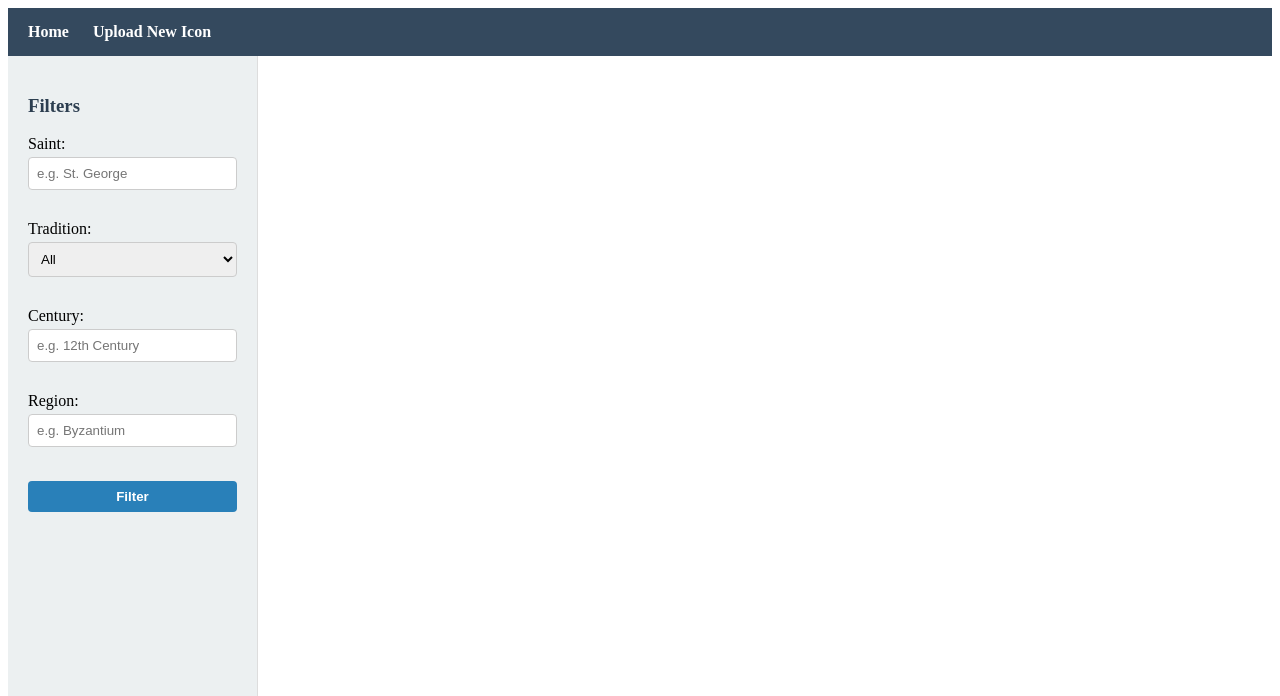
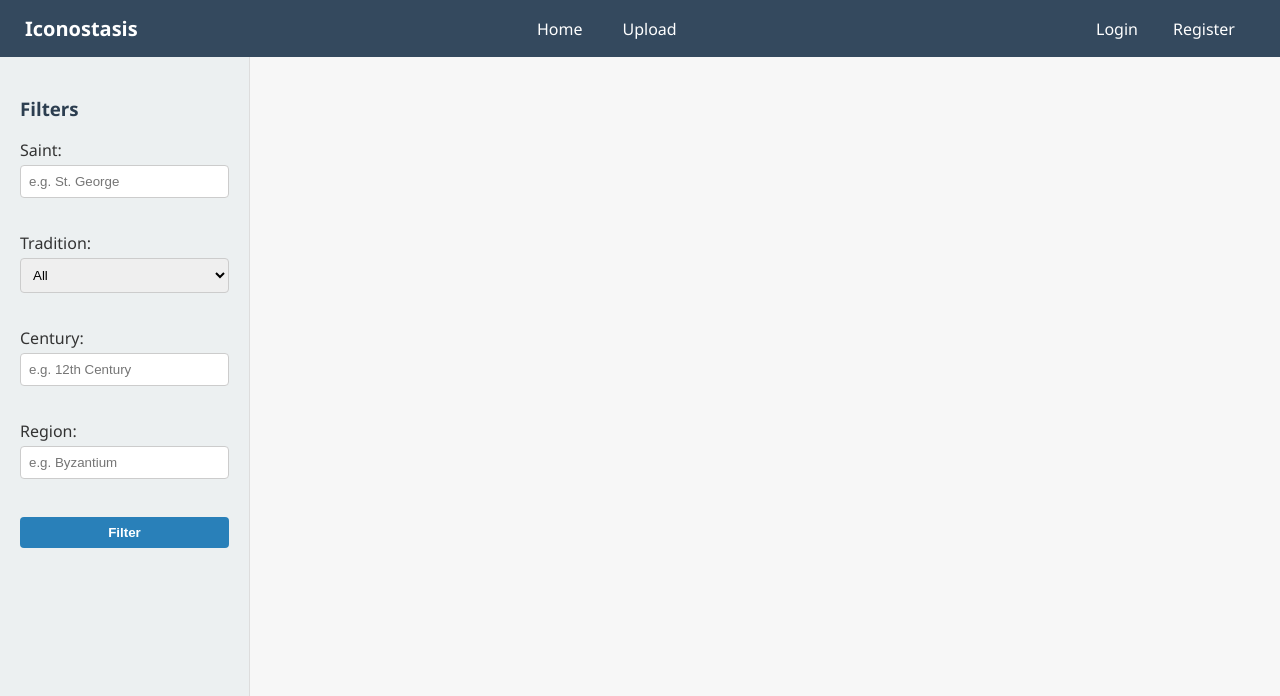
Before and after one commit to Luks-kit/iconostasis, a FastAPI app: page / in a window 1280 px wide. Shown: the top 696 px of the page. Run offline with FastAPI, Linux system fonts and the light colour scheme; data that the repository does not hold is empty.

Commit message:
huge update

```diff
--- a/main.py
+++ b/main.py
@@ -2,17 +2,24 @@ import os
 import cloudinary
 import cloudinary.uploader
 import bcrypt
-from fastapi import FastAPI, Request, Query, Form, UploadFile, File
-from fastapi.responses import HTMLResponse
+from fastapi import FastAPI, Request, Query, Form, UploadFile, File, HTTPException, status
+from fastapi.responses import HTMLResponse, RedirectResponse
 from fastapi.templating import Jinja2Templates
 from fastapi.staticfiles import StaticFiles
+from starlette.middleware.sessions import SessionMiddleware
 from sqlalchemy import create_engine
 from sqlalchemy.orm import sessionmaker
-from models import Base, Icon, Saint, Tradition
+from models import Base, Icon, Saint, Tradition, User
 
 
 app = FastAPI()
+app.add_middleware(
+        SessionMiddleware,
+        secret_key=os.getenv("SECRET_KEY")
+)
+
 templates = Jinja2Templates(directory="templates")
+
 
 # Serve the 'static' folder at /static
 app.mount("/static", StaticFiles(directory="static"), name="static")
@@ -49,6 +56,15 @@ def get_db():
     finally:
         db.close()
 
+def get_current_user(request: Request):
+    user_id = request.session.get("user_id")
+    if not user_id:
+        return None
+
+    db = SessionLocal()
+    return db.query(User).filter(User.id == int(user_id)).first()
+
+
 # Home page
 @app.get("/", response_class=HTMLResponse)
 def home(
@@ -60,6 +76,7 @@ def home(
 ):
     db = SessionLocal()
     query = db.query(Icon)
+    user = get_current_user(request)
 
     # Filter by tradition
     if tradition_id > 0:
@@ -82,6 +99,7 @@ def home(
 
     return templates.TemplateResponse("index.html", {
         "request": request,
+        "user": user,
         "icons": icons,
         "traditions": traditions,
         "selected_tradition": str(tradition_id),
@@ -97,13 +115,13 @@ def icon_detail(request: Request, icon_id: int):
     icon = db.query(Icon).filter(Icon.id == icon_id).first()
     if not icon:
         return HTMLResponse(content="Icon not found", status_code=404)
-    return templates.TemplateResponse("icon.html", {"request": request, "icon": icon})
+    return templates.TemplateResponse("icon.html", {"request": request, "icon": icon, "user": get_current_user(request)})
 
 @app.get("/upload", response_class=HTMLResponse)
 def upload_form(request: Request):
     db = SessionLocal()
     traditions = db.query(Tradition).all()
-    return templates.TemplateResponse("upload.html", {"request": request, "traditions": traditions})
+    return templates.TemplateResponse("upload.html", {"request": request, "traditions": traditions, "user": get_current_user(request)})
 
 @app.post("/upload", response_class=HTMLResponse)
 def upload_icon(
@@ -120,6 +138,10 @@ def upload_icon(
     db = SessionLocal()
     image_file.file.seek(0)
 
+    user = get_current_user(request)
+    if not user:
+        return RedirectResponse(url="/login", status_code=303)
+
     upload_result = cloudinary.uploader.upload(image_file.file)
     optimized_url = upload_result["secure_url"]
 
@@ -131,7 +153,8 @@ def upload_icon(
         iconographer=iconographer,
         description=description,
         tradition_id=tradition_id,
-        image_url=optimized_url
+        image_url=optimized_url,
+        user_id=user.id
     )
 
     # Handle saints
@@ -148,7 +171,7 @@ def upload_icon(
     db.add(icon)
     db.commit()
 
-    return templates.TemplateResponse("upload_success.html", {"request": request, "icon": icon})
+    return templates.TemplateResponse("upload_success.html", {"request": request, "icon": icon, "user": user})
 
 @app.get("/login", response_class=HTMLResponse)
 def log_in_form(request: Request):
@@ -162,22 +185,68 @@ def log_in(
 ):
     db = SessionLocal()
 
-    # 1. Look for the user in the database
+    # 1. Look for the user
     user = db.query(User).filter(User.username == username).first()
 
-    # 2. Check if user exists AND if the password is correct
-    # pwd_context.verify takes (plain_text_password, hashed_password_from_db)
-    if not user or not pwd_context.verify(password, user.password_hash):
-        # If it fails, send them back to login with an error message
-        return templates.TemplateResponse("login.html", {
+    # 2. Verify password using bcrypt directly
+    if not user:
+        return templates.TemplateResponse(name="login.html", context={
             "request": request,
-            "error": "Invalid username or password"
-        })
+            "error": "No user with that username found"
+        }, status_code=401)
+    # bcrypt needs bytes, so we encode the strings
+    is_valid: bool = bcrypt.checkpw(
+        password.encode('utf-8'),
+        user.hashed_pw.encode('utf-8')
+    )
 
-    # 3. If successful, redirect to home or dashboard
-    response = RedirectResponse(url="/", status_code=status.HTTP_302_FOUND)
+    if not is_valid:
+        return templates.TemplateResponse(name="login.html", context={
+            "request": request,
+            "error": "Invalid password"
+        }, status_code=401)
 
-    # TODO: Set a cookie or JWT token here so the browser "remembers" them
-    # response.set_cookie(key="session_id", value="xyz123")
+    # 3. Success
+    request.session["user_id"] = user.id
+    return RedirectResponse(url="/", status_code=status.HTTP_302_FOUND)
 
-    return response
+@app.get("/signup", response_class=HTMLResponse)
+def signup_form(request: Request):
+    return templates.TemplateResponse("signup.html", {"request": request})
+
+
+@app.post("/signup")
+def signup_user(
+    username: str = Form(...),
+    email: str = Form(...),
+    password: str = Form(...)
+):
+    db = SessionLocal()
+
+    if db.query(User).filter(User.username == username).first():
+        return RedirectResponse(url="/signup", staus_code=409)
+
+
+    # 1. Hash the password
+    # gensalt() generates a random salt and handles the complexity for you
+    password_bytes = password.encode('utf-8')
+    salt = bcrypt.gensalt()
+    hashed_password = bcrypt.hashpw(password_bytes, salt)
+
+    # 2. Create the User object
+    # We .decode('utf-8') the hash to store it as a string in Postgres
+    new_user = User(
+        username=username,
+        email=email,
+        hashed_pw=hashed_password.decode('utf-8')
+    )
+
+
+    db.add(new_user)
+    db.commit()
+    return RedirectResponse(url="/login", status_code=302)
+
+@app.get("/logout")
+async def logout(request: Request):
+    request.session.clear()
+    return RedirectResponse("/", status_code=303)
--- a/static/css/style.css
+++ b/static/css/style.css
@@ -1,4 +1,4 @@
-<style>
+/* top of file */
 
     body {
         font-family: 'Segoe UI', Tahoma, Geneva, Verdana, sans-serif;
@@ -46,11 +46,45 @@
 
         /* Navigation bar */
     .navbar {
-        padding: 15px 20px;
+        display: flex;
+        justify-content: space-between;
+
+        align-items: center;
+        padding: 15px 25px;
         background-color: #34495e;
         color: white;
-        font-weight: bold;
     }
+
+    .nav-left {
+        display: flex;
+        align-items: center;
+        gap: 20px;
+    }
+
+    .nav-center {
+        display: flex;
+        gap: 20px;
+    }
+
+    .nav-right {
+        display: flex;
+        align-items: center;
+        gap: 15px;
+    }
+
+    .site-title {
+        margin: 0;
+        font-size: 20px;
+        color: white;
+    }
+
+    .username-display {
+        font-size: 14px;
+        background-color: rgba(255,255,255,0.1);
+        padding: 6px 10px;
+        border-radius: 6px;
+    }
+
 
     .navbar a {
         color: white;
@@ -151,6 +185,3 @@
         }
 
     }
-
-
-    </style>
--- a/templates/index.html
+++ b/templates/index.html
@@ -2,15 +2,35 @@
 <html>
 <head>
     <title>Iconostasis</title>
-   <link rel="stylesheet" type="text/css" href="/static/css/style.css">
+   <link rel="stylesheet" type="text/css" href="/static/css/style.css?v=1">
 </head>
 <body>
 
 <!-- Navigation -->
 <div class="navbar">
-    <a href="/">Home</a>
-    <a href="/upload">Upload New Icon</a>
+    <div class="nav-left">
+        <h2 class="site-title">Iconostasis</h2>
+    </div>
+
+    <div class="nav-center">
+        <a href="/">Home</a>
+        <a href="/upload">Upload</a>
+    </div>
+
+    <div class="nav-right">
+        {% if user %}
+            <div class="username-display">
+                Logged in as <strong>{{ user.username }}</strong>
+            </div>
+            <a href="/logout">Logout</a>
+        {% else %}
+            <a href="/login">Login</a>
+            <a href="/signup">Register</a>
+        {% endif %}
+    </div>
 </div>
+
+
 
 <div class="container">
     <!-- Sidebar -->
```
Also changed, not shown: templates/icon.html (+18 -4 lines), templates/login.html (+8 -1 lines), templates/signup.html (added, +58 -0 lines), templates/upload.html (+20 -3 lines), templates/upload_success.html (+21 -5 lines), database.db, 4 other files.
